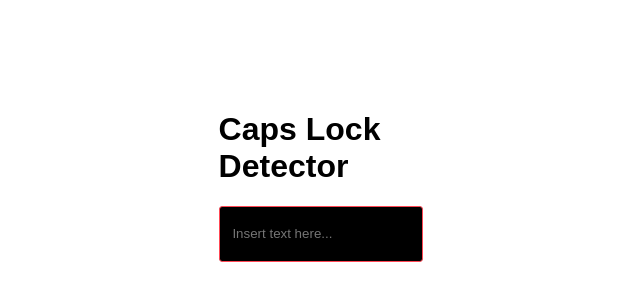
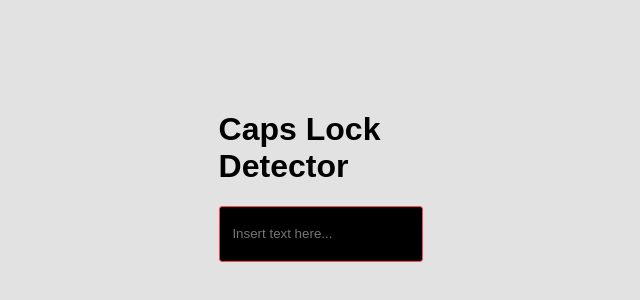
Before and after one commit to sbasshub/CAPS-LOCK-detectors, a plain HTML site: page index.html in a window 1280 px wide. Shown: the part 142-442 px from the top of the page, without its empty margins (295-935 px from the left). Drawn offline with Linux system fonts and the light colour scheme.

Commit message:
coloring the background

```diff
--- a/style.css
+++ b/style.css
@@ -1,3 +1,7 @@
+* {
+    background-color: #e2e2e2;
+}
+
 input {
     font-family: sans-serif;
 
```
